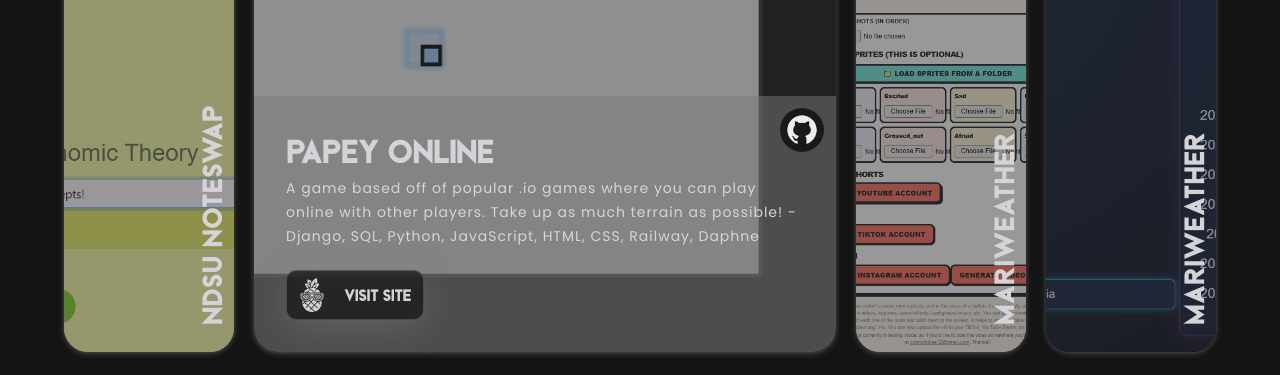
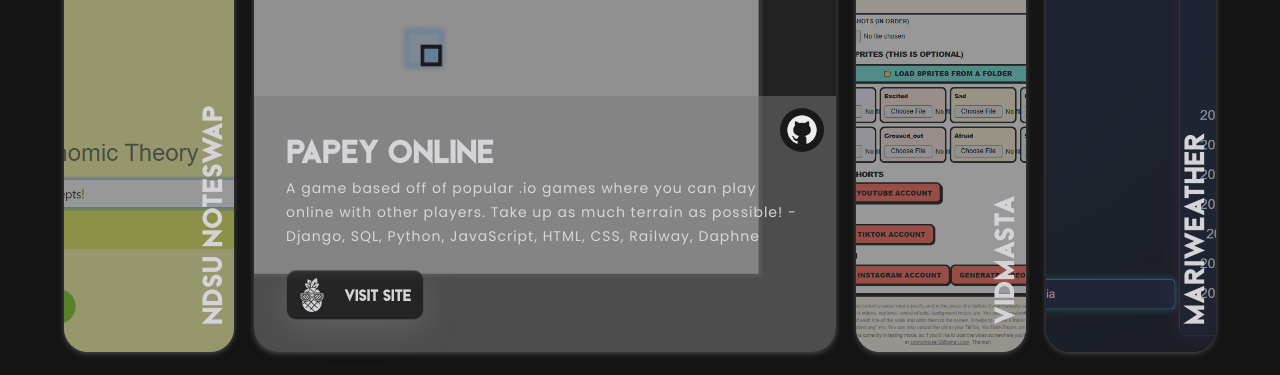
Before and after one commit to connorklose12/myportfolio, a React (Vite) app: page / in a window 1280 px wide. Shown: the part 2740-3115 px from the top of the page. Built offline with nearby package versions, Linux system fonts and the light colour scheme.

Commit message:
adding in the vidmasta website p2

```diff
--- a/src/constants/index.js
+++ b/src/constants/index.js
@@ -295,7 +295,7 @@
   },
    {
     id: 'project-3',
-    name: 'Mariweather',
+    name: 'Vidmasta',
     description:
       'Turns image into video with text2speech, music, background, etc. Click on website for more details -GCloud APIs, Tiktok + Facebook for Developers, Angular, TypeScript, JavaScript, HTML, CSS',
     tags: [
```
